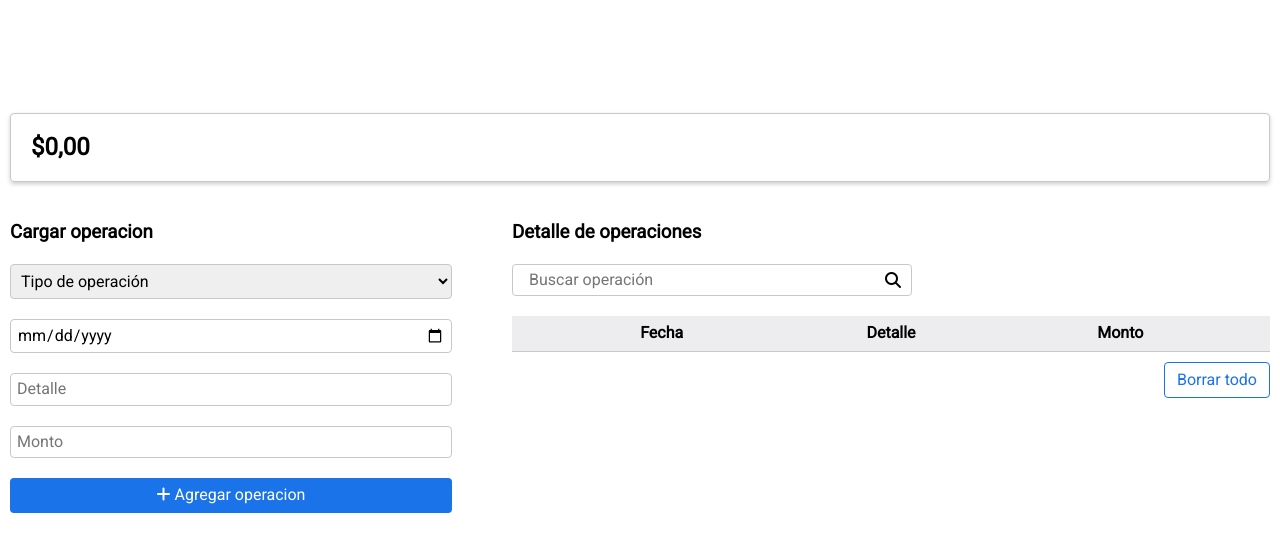
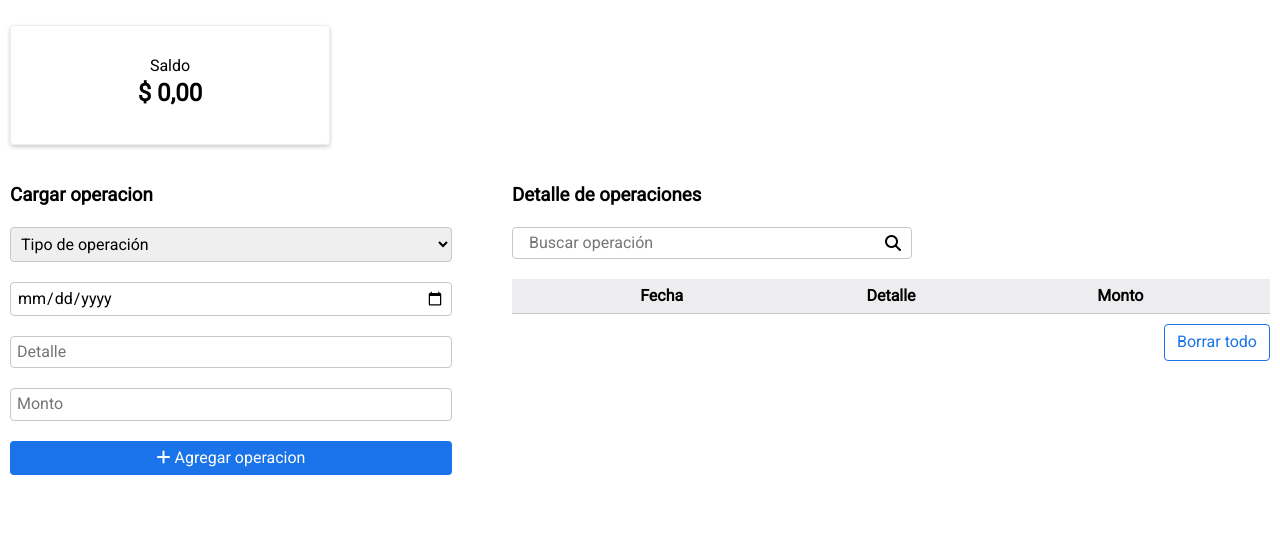
Before and after one commit to german-carosio/PF_Carosio, a plain HTML site: page index.html in a window 1280 px wide. Drawn offline with nearby package versions, Linux system fonts and the light colour scheme; some packages are replaced by stand-ins of ours; no server answers; a script that the page names is missing.

Commit message:
agregando consumo de api para mostrar saldo total en dolares

```diff
--- a/css/style.css
+++ b/css/style.css
@@ -106,7 +106,7 @@ button {
 
 /*HEADER*/
 
-header {
+/* header {
     padding: 20px;
     display: flex;
     align-items: center;
@@ -118,7 +118,7 @@ header {
 .menu {
     display: flex;
     gap: 20px;
-}
+} */
 
 /*MAIN*/
 
@@ -129,7 +129,12 @@ main {
 
 }
 
-.cabecera {
+
+.dolar {
+    display: flex;
+    align-items: center;
+    justify-content: space-evenly;
+    gap: 20px;
     padding: 20px;
     border: solid 1px var(--gris);
     border-radius: 4px;
@@ -137,7 +142,34 @@ main {
     box-shadow: 0 2px 4px rgba(0, 0, 0, 0.2);
 }
 
+.cabecera {
+    margin: 10px;
+    display: flex;
+    gap: 20px;
+    display: flex;
+    flex-direction: column;
+}
 
+.cabecera .info-cabecera {
+    border: solid 1px var(--gris-claro);
+    box-shadow: 0 2px 4px rgba(0, 0, 0, 0.2);
+    border-radius: 4px;
+    width: max-content;
+    margin: 5px auto 0 auto;
+    padding: 10px 50px;
+    display: flex;
+    flex-direction: column;
+    justify-content: center;
+    align-items: center;
+    gap: 5px;
+    height: 120px;
+    width: 320px;
+}
+
+
+.cabecera .blue-cabecera .fecha-blue {
+    font-size: var(--fuente-chica);
+}
 .cuerpo {
     display: flex;
     flex-direction: column;
@@ -248,7 +280,15 @@ main {
 @media (min-width: 768px){
 
     .cabecera {
-        margin: 10px;
+        flex-direction: row;
+    }
+
+    .cabecera .info-cabecera {
+        margin: 5px 0 0 0;
+    }
+
+    .dolar .fecha-actualizacion {
+        display: block;
     }
 
     .cuerpo {
--- a/index.html
+++ b/index.html
@@ -14,12 +14,21 @@
 
     <main>
         <header>
-            <h1 class="fecha-js" id="fecha-js"></h1>
+
         </header>
 
         <section class="cabecera">
-            <h2 id="saldo"></h2>
+
+            <div class="info-cabecera">
+                <p>Saldo</p>
+                <h2 class="totales"><span id="saldo"></span></h2>
+                <p id="saldo-usd"></p>
+            </div>
+
+
         </section>
+
+
 
         <div class="cuerpo">
 
@@ -77,6 +86,5 @@
     <script src="./js/app.js"></script>
     <script src="https://cdn.jsdelivr.net/npm/sweetalert2@11"></script>
     <script type="text/javascript" src="https://cdn.jsdelivr.net/npm/toastify-js"></script>
-    <!-- <script src="./js/fecha.js"></script> -->
 </body>
 </html>
--- a/js/app.js
+++ b/js/app.js
@@ -1,19 +1,19 @@
 /*---VARIABLES---*/
 const formOperacion = document.getElementById('form-operacion');
-const tabla = document.getElementById('tabla');
 const tipo = document.getElementById('tipo');
 const fecha = document.getElementById('fecha');
 const detalle = document.getElementById('detalle');
 const monto = document.getElementById('monto');
-const saldo = document.getElementById('saldo');
 const deleteAll = document.getElementById('deleteAll');
 const msj = document.getElementById('msj');
 const btnForm = document.getElementById('btn-form');
 
 /*---FUNCIONES---*/
 
-//función que recarga la tabla con todas las operacion
+//Función que recarga la tabla con todas las operacion
 function mostrarDetalle(operaciones) {
+
+  const tabla = document.getElementById('tabla');
 
   tabla.innerHTML = '';
 
@@ -45,9 +45,9 @@ function mostrarDetalle(operaciones) {
     tabla.appendChild(li);
   })
 
-}
+};
 
-//función cargar operacion
+//Función cargar operacion
 function cargarOperacion() {
 
   //validando que los campos no esten vacíos
@@ -103,9 +103,9 @@ function cargarOperacion() {
     formOperacion.reset();
   }
 
-}
+};
 
-//funcion eliminar operacion
+//Funcion eliminar operacion
 function eliminarOperacion(id) {
 
   const index = operaciones.findIndex((item) => {
@@ -158,7 +158,7 @@ function eliminarOperacion(id) {
     }
   });
 
-}
+};
 
 //Función Saldo total
 function saldoTotal() {
@@ -184,13 +184,34 @@ function saldoTotal() {
   }
 
   return resultado;
-}
+};
 
-function mostrarTotal(total) {
+//Función mostrar total
+function mostrarTotal(saldoTotal) {
 
-  return (saldo.innerHTML = `$${mostrarMoneda(total)}`);
+  const saldo = document.getElementById('saldo');
+  const saldoUsd = document.getElementById('saldo-usd');
 
-}
+  saldo.innerHTML = `$ ${mostrarMoneda(saldoTotal)}`;
+
+
+  verdes().then((data)=>{
+    //console.log(data);
+
+    let totalUsd = saldoTotal / data.venta;
+
+         if (totalUsd < 0) {
+          saldoUsd.style.color = 'var(--rojo)';
+        } else {
+          saldoUsd.style.color = 'var(--negro)';
+        }
+
+         saldoUsd.innerText = `(${mostrarMoneda(parseFloat(totalUsd).toFixed(2))} USD)`;
+  });
+
+
+
+};
 
 //Función de busqueda de operaciones
 function buscarOperacion() {
@@ -208,26 +229,53 @@ function buscarOperacion() {
 
     mostrarDetalle(operacionesFiltradas);
   });
-}
+};
 
-//Función par input date ---->>> a chequear
-/* function fechaInput() {
-    var fecha = new Date(); //Fecha actual
-    var mes = fecha.getMonth()+1; //obteniendo mes
-    var dia = fecha.getDate(); //obteniendo dia
-    var ano = fecha.getFullYear(); //obteniendo año
-    if(dia<10)
-      dia='0'+dia; //agrega cero si el menor de 10
-    if(mes<10)
-      mes='0'+mes //agrega cero si el menor de 10
-    document.getElementById('fecha').value=ano+"-"+mes+"-"+dia;
-  } */
 
 function mostrarMoneda(numero) {
   const numeroConDecimales = Number(numero).toFixed(2);
   const numeroFormateado = numeroConDecimales.replace(/\./g, 'temp').replace(/\B(?=(\d{3})+(?!\d))/g, '.').replace('temp', ',');
   return numeroFormateado;
 }
+
+//Consumo API
+const verdes = async()=> {
+  const urlBlue = 'https://dolarapi.com/v1/dolares/blue';
+  //try
+  try {
+      //fetch con await
+      const response = await fetch(urlBlue, {
+          header: 'Accept: application/json'
+      });
+
+      /* console.log(response);
+      console.log(response.status) */
+
+      //IFs de STATUS
+      if (response.status === 200) {
+
+          //acceder a la información
+          const data = await response.json();
+
+         return data;
+
+      } else if (response.status === 401) {
+          console.log('Estado 401: No tienes autoridad para acceder al recurso');
+      }  else if (response.status === 403) {
+          console.log('Estado 403: No tienes permisos para acceder');
+      }  else if (response.status === 404) {
+          console.log('Estado 404: Recurso no encontrado');
+      }  else if (response.status === 500) {
+          console.log('Estado 500: Error en el servidor');
+      } else {
+          console.log('Error desconocido');
+      }
+
+  //catch
+  } catch (error) {
+      console.log(error);
+  }
+};
 
 /*---EVENTOS---*/
 
```
Also changed, not shown: js/dolarBlue.js (deleted, +0 -64 lines).
